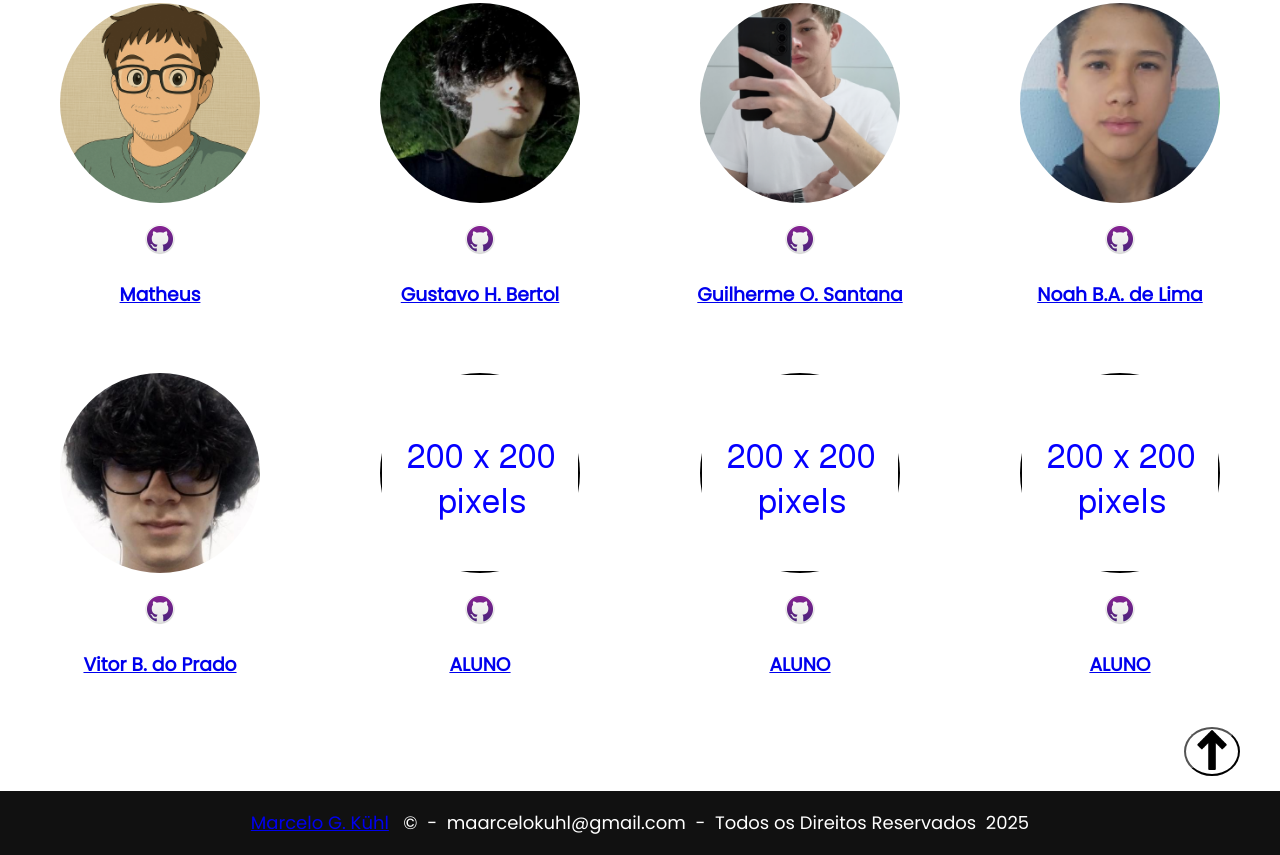
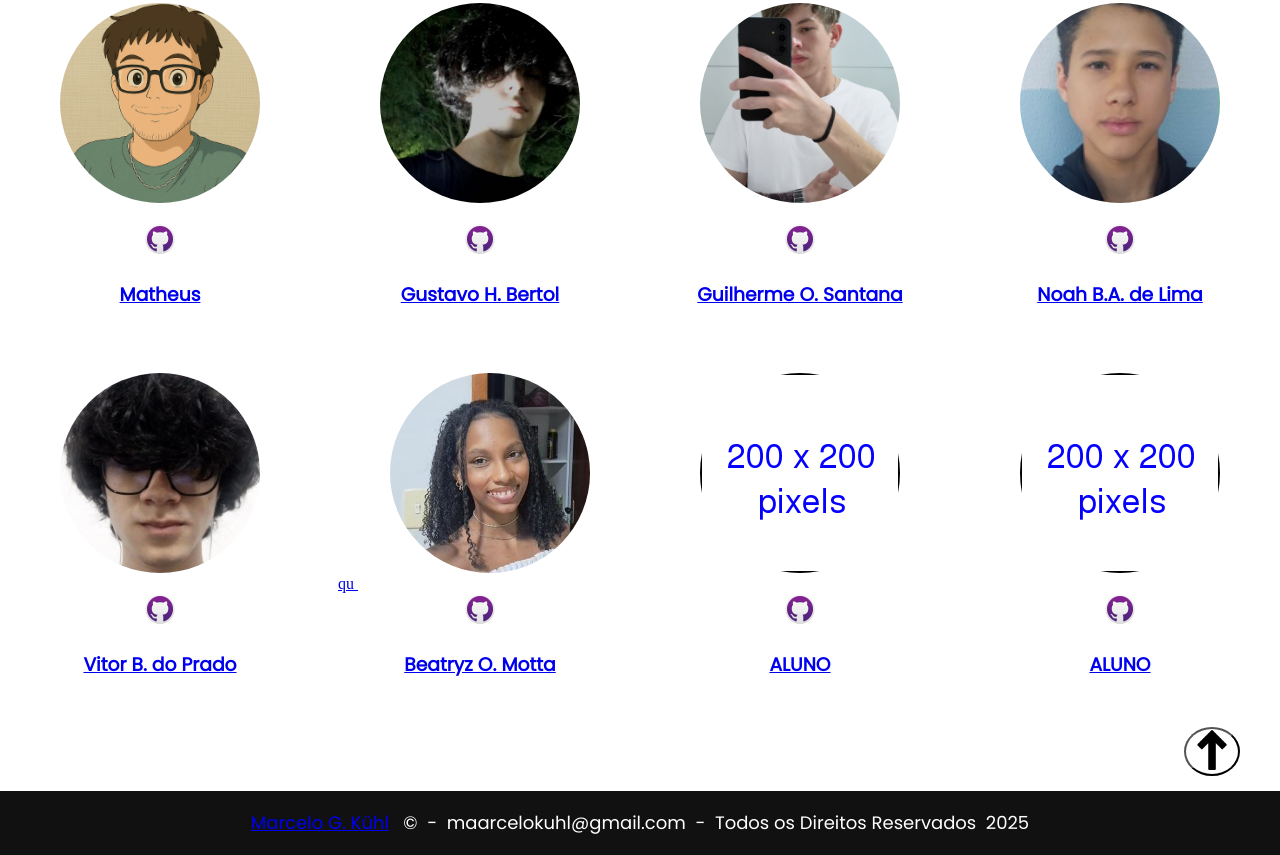
Before and after one commit to marcelokuhl/PROJETO_SITES_FRONTEND_2DS-2025, a plain HTML site: page index.html in a window 1280 px wide. Shown: the part 2349-3204 px from the top of the page. Drawn offline with Linux system fonts and the light colour scheme.

Commit message:
Update index.html
Adicionado projeto Beatriz Quantica

```diff
--- a/index.html
+++ b/index.html
@@ -165,9 +165,9 @@
         <div class="Alunos">
 
             <div id="inf">
-                <a href="https://beatryzmotta.github.io/handebol/  https://beatryzmotta.github.io/fisica.quantica/" target="blank">
+                <a href="https://beatryzmotta.github.io/handebol/" target="blank">
 
-                    <img src="./imgs/beatriz.jfif" width="200" height="200" title="Projeto" class="centered-and-cropped" style="border-radius:50%" >
+                    <img src="./imgs/beatriz.jfif" width="200" height="200" title="Projeto Handebol" class="centered-and-cropped" style="border-radius:50%" >
                 </a>
                 <p><img src="./imgs/Github-desktop-logo-symbol.png" width="10%" alt=""></p>
                 <h3><a href="https://github.com/BeatryzMotta" title="Perfil GitHub" target="blank">
@@ -280,14 +280,13 @@
             </div>
 
             <div id="inf">
-                <a href="" target="blank">
-                    <img src="./imgs/semimg.png" width="200" height="200" title="Projeto"
-                    class="centered-and-cropped" style="border-radius:50%" >
+                <a href="https://beatryzmotta.github.io/fisica.quantica/" target="blank">
+                qu
+                    <img src="./imgs/beatriz.jfif" width="200" height="200" title="Projeto Quântica" class="centered-and-cropped" style="border-radius:50%" >
                 </a>
                 <p><img src="./imgs/Github-desktop-logo-symbol.png" width="10%" alt=""></p>
-                <h3><a href="https://github.com/" title="Perfil GitHub" target="blank">
-
-                    ALUNO</a>
+                <h3><a href="https://github.com/BeatryzMotta" title="Perfil GitHub" target="blank">
+                    Beatryz O. Motta</a>
                     </h3>
             </div>
 
```
